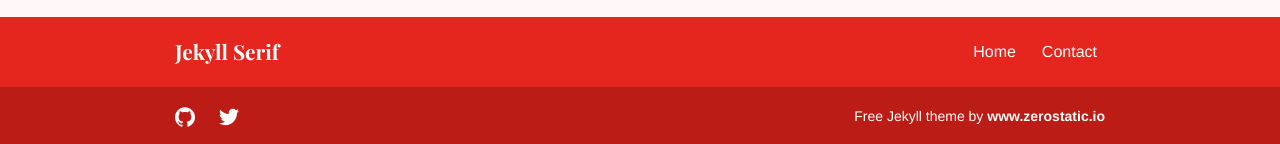
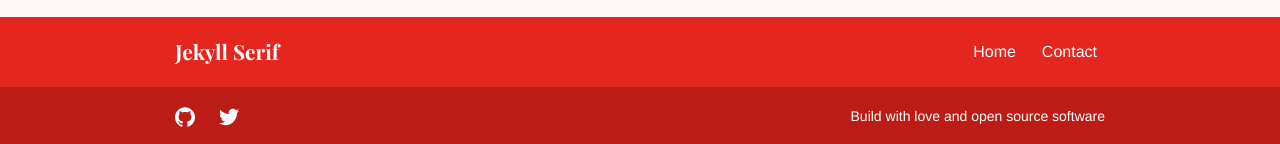
Before and after one commit to mompol/mompol.github.io, a Jekyll site: the page built from index.md, in a window 1280 px wide. Shown: the part 1763-1907 px from the top of the page. Built offline with Jekyll 4.4.1, drawn with Linux system fonts in a browser that asks for light colours.

Commit message:
Update seo.yml
Update copyright and twitter handles

```diff
--- a/_data/seo.yml
+++ b/_data/seo.yml
@@ -1,4 +1,4 @@
 google_analytics_id: ""
-meta_twitter_site: "@zerostaticio"
-meta_twitter_creator: "@zerostaticio"
-copyright_text: 'Free Jekyll theme by <a class="zerostatic" href="https://www.zerostatic.io">www.zerostatic.io</a>'
+meta_twitter_site: "@"
+meta_twitter_creator: "@"
+copyright_text: 'Build with love and open source software'
```
